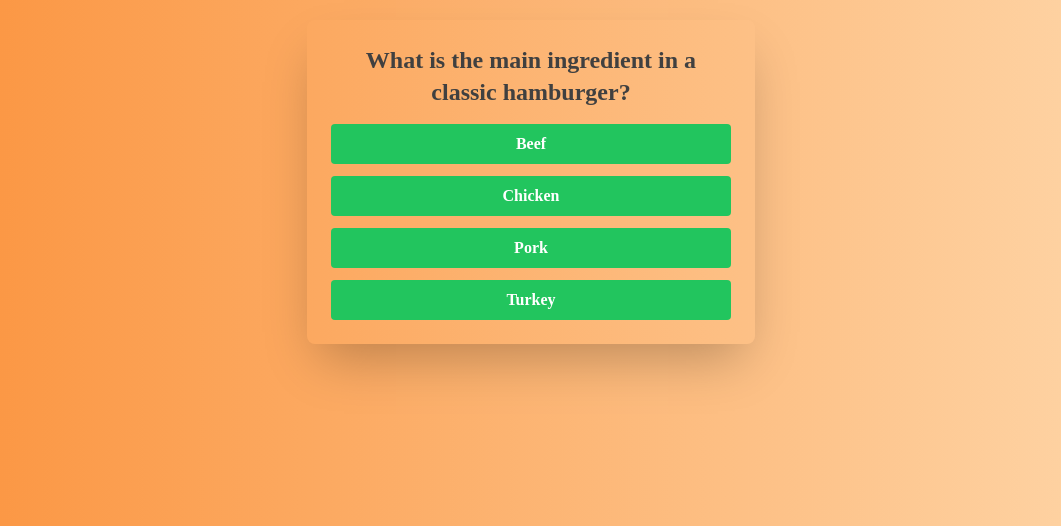
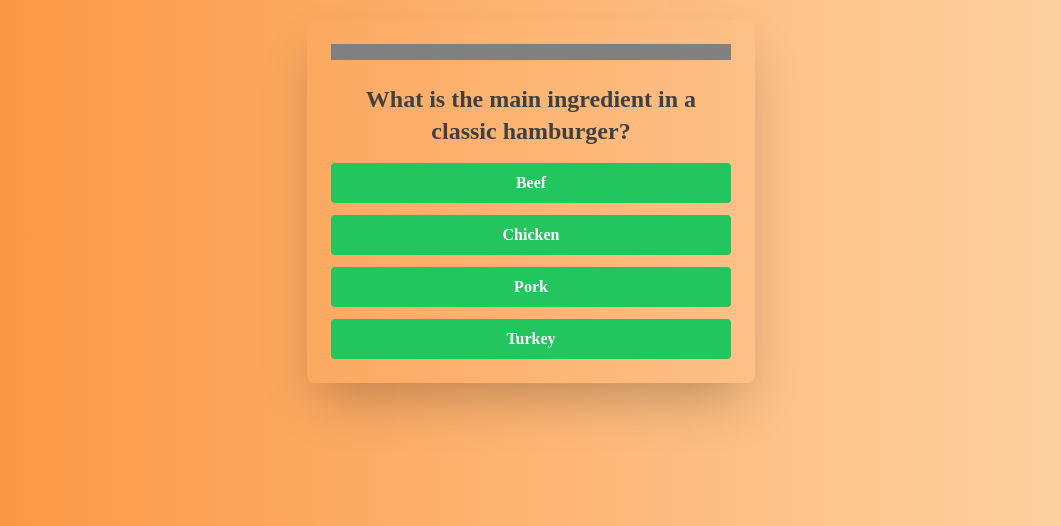
Before and after one commit to ayaosamaramadan/burger-quiz-js, a website: page index.html in a window 1280 px wide. Both pictures are taken after a click on the button "START". Shown: the part 274-800 px from the top of the page, without its empty margins (109-1170 px from the left). Drawn offline with Linux system fonts and the light colour scheme.

Commit message:
add progress

```diff
--- a/jscript.js
+++ b/jscript.js
@@ -58,6 +58,7 @@ let span2 = document.createElement("span");
 let btnsDiv = document.createElement("div");
 let body = document.querySelector("body");
 let topdiv = document.getElementById("topdiv");
+let prog = document.createElement("progress")
 
 function updateQuestion() {
   span1.innerHTML = score + " / ";
@@ -67,6 +68,10 @@ function updateQuestion() {
   span2.classList.add("text-red-500");
   scoreDiv.appendChild(span2);
 
+  prog.setAttribute("value", currQues);
+  prog.setAttribute("max", fullScore);
+  prog.classList.add("w-full", "bg-green-500", "rounded-full", "mb-4");
+  questio.appendChild(prog);
   // show title of the question
   title.innerHTML = ques[currQues].question;
   title.classList.add("text-2xl", "font-bold", "mb-4", "text-neutral-700");
```
Also changed, not shown: output.css.
